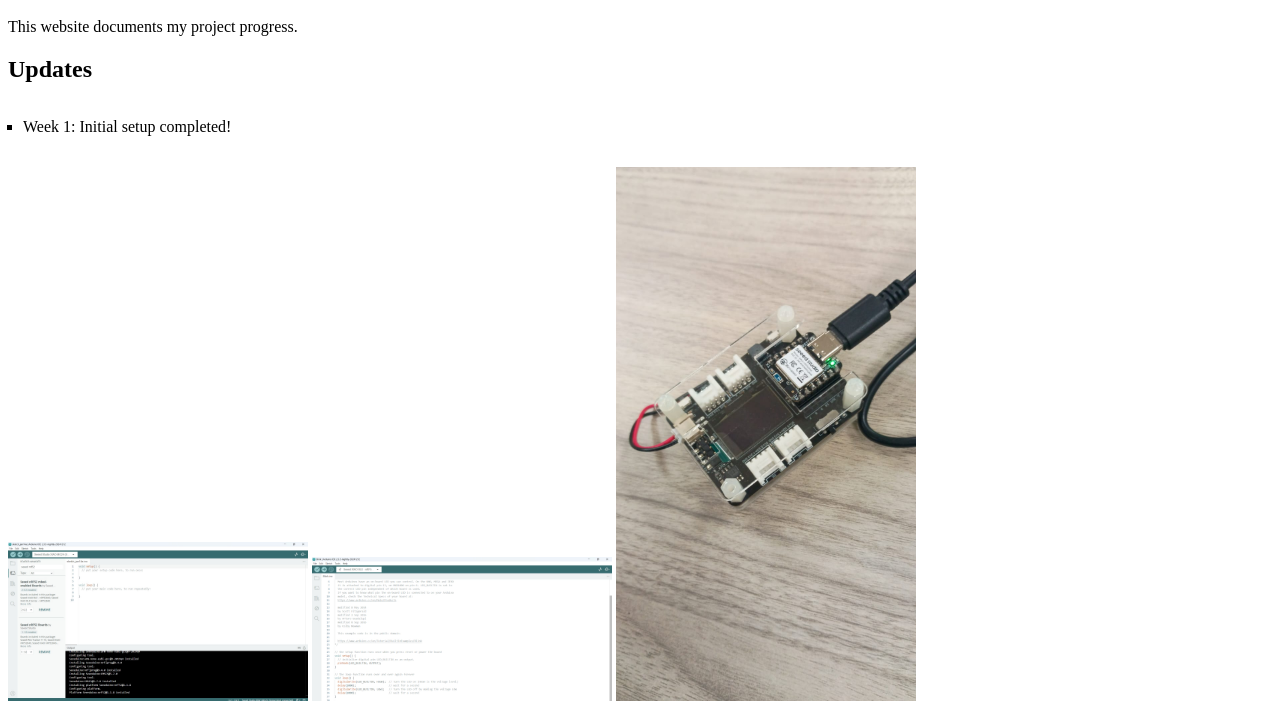
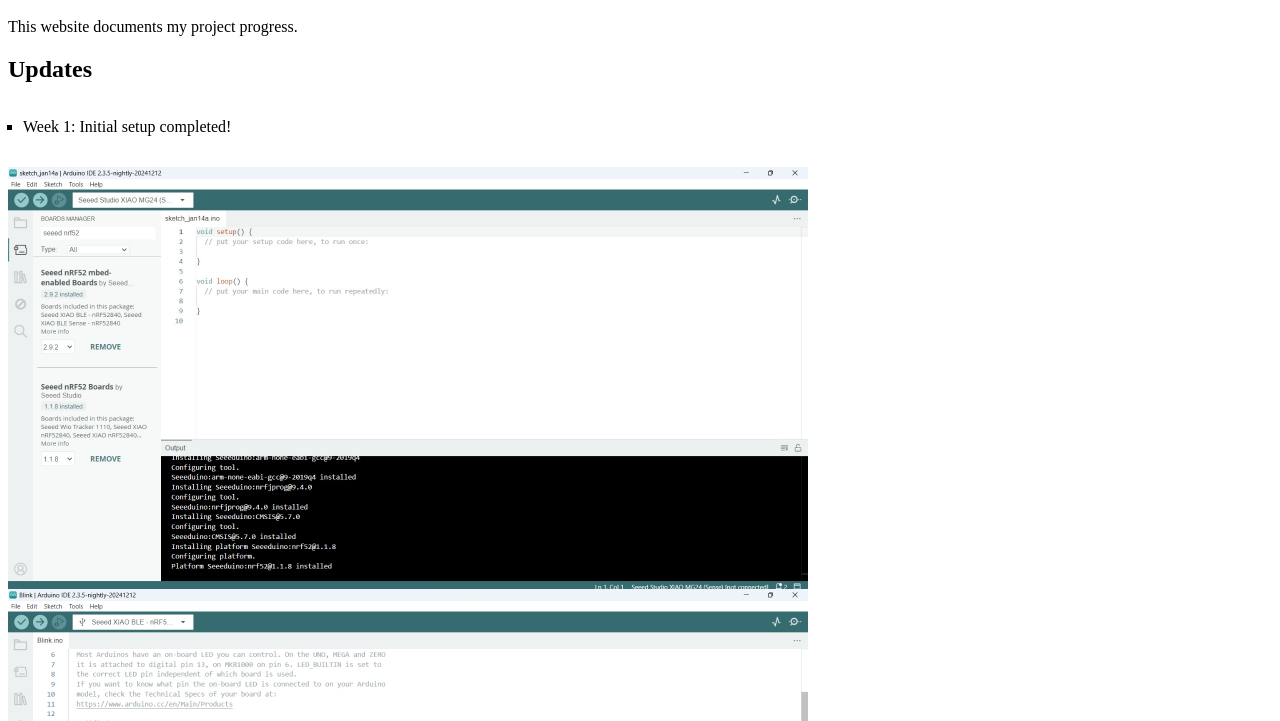
Before and after one commit to LavanyaV11/Projectweb, a plain HTML site: page index.html in a window 1280 px wide. Shown: the part 68-789 px from the top of the page. Drawn offline with Linux system fonts and the light colour scheme.

Commit message:
Update index.html

```diff
--- a/index.html
+++ b/index.html
@@ -12,9 +12,9 @@
  <ul id="updates">
  <li>Week 1: Initial setup completed!</li>
  </ul>
-<img src="blink.jpg" alt="Project Diagram" width="300">
- <img src="blinkk.jpg" alt="Project Diagram" width="300">
- <img src="blinkkkp.jpg" alt="Project Diagram" width="300">
+<img src="blink.jpg" alt="Project Diagram" width="800">
+ <img src="blinkk.jpg" alt="Project Diagram" width="800">
+ <img src="blinkkkp.jpg" alt="Project Diagram" width="800">
 <h2>Project Overview Video</h2>
 <iframe width="560" height="315" src="lab1.mp4"
 frameborder="0" allow="autoplay; encrypted-media" allowfullscreen></iframe>
```
